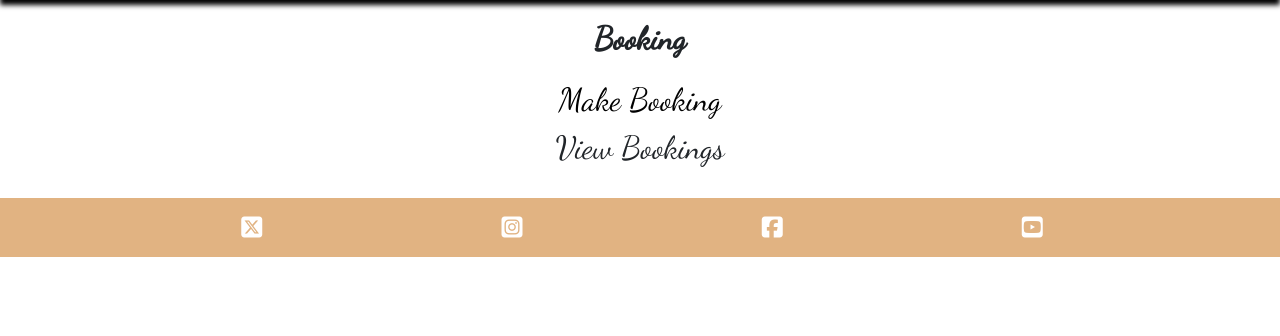
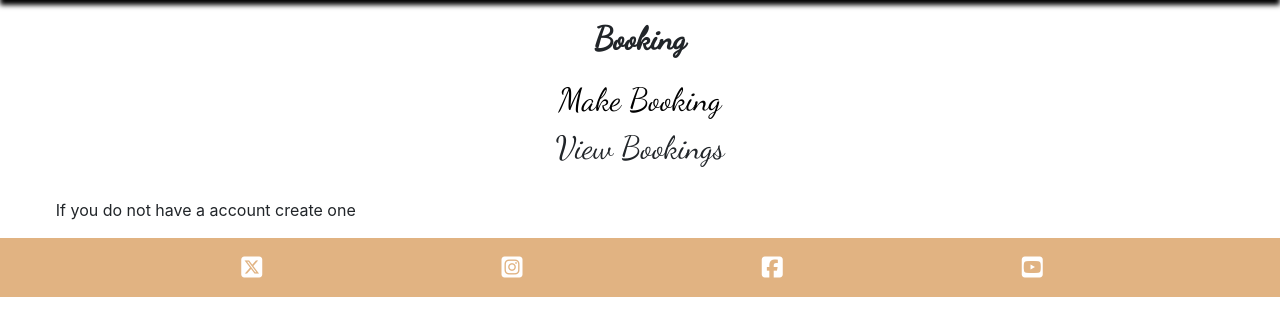
Before and after one commit to oscarbutler/restaurant, a Django app: page /booking.html in a window 1280 px wide. Shown: the part 80-416 px from the top of the page. Run offline with Django 4.2, Linux system fonts and the light colour scheme; some libraries are stand-ins or nearby versions.

Commit message:
Add hrefs and text for sign in and register links

```diff
--- a/booking/templates/booking.html
+++ b/booking/templates/booking.html
@@ -95,6 +95,8 @@
             </a>
             <li class="bookings-choice">View Bookings</li>
         </ul>
+        <p class="login-link"><a href="" class="login-register">Sign in</a> If you do not have a account create one <a href="" class="login-register">here.</a>
+        </p>
     </main>
 
     <footer>
```
